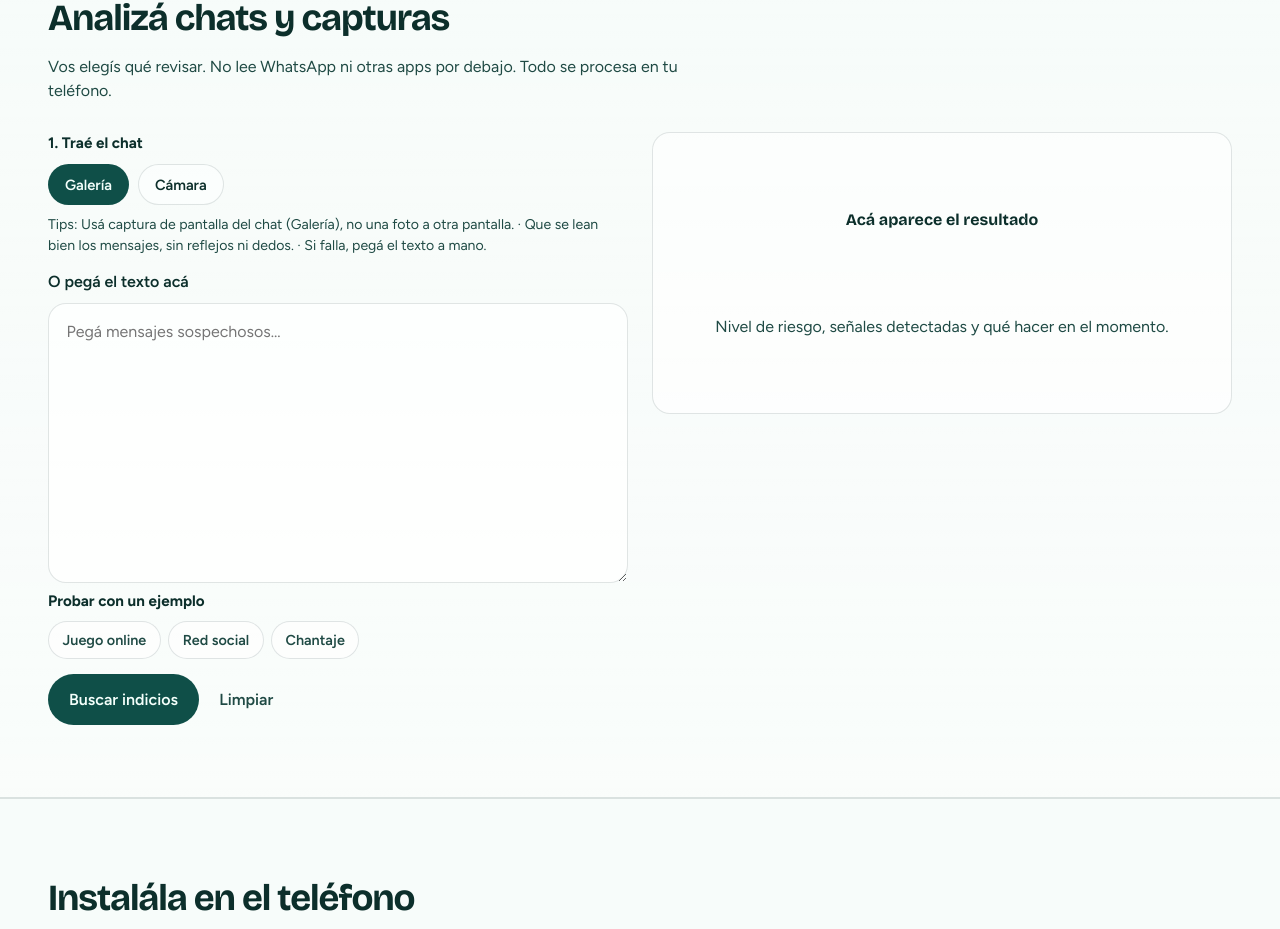
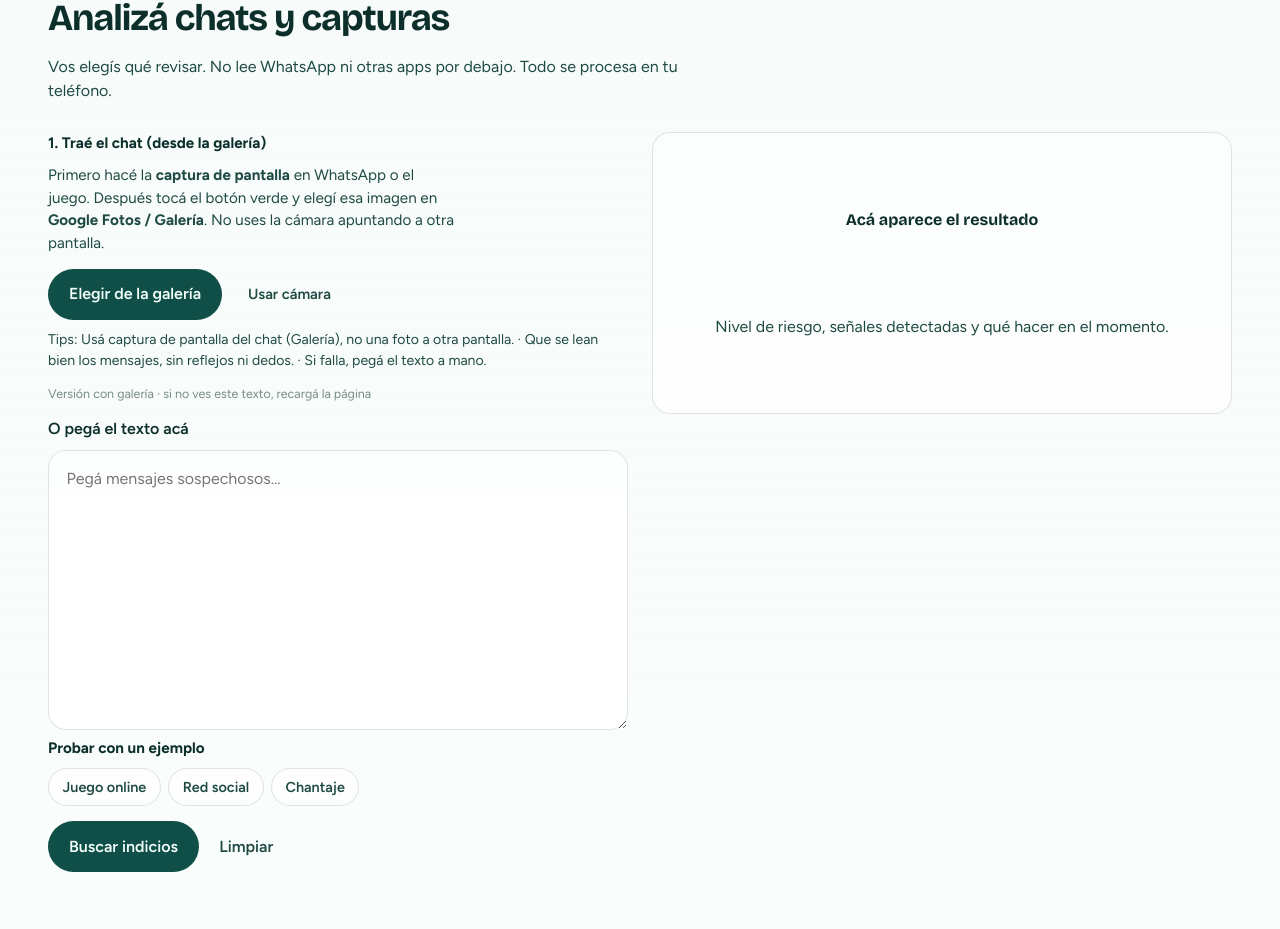
Before and after one commit to claudiomlarrea/senal-segura, a React (Vite) app: page / in a window 1280 px wide. Shown: the part 879-1808 px from the top of the page. Built offline with nearby package versions, Linux system fonts and the light colour scheme.

Commit message:
Priorizar galería y forzar actualización de la app.
El botón viejo abría solo la cámara; ahora el camino principal es elegir la captura desde Google Fotos/Galería.

Co-authored-by: Cursor <cursoragent@cursor.com>

```diff
--- a/src/App.css
+++ b/src/App.css
@@ -324,6 +324,19 @@ textarea {
   margin: 0 0 0.85rem;
   color: var(--ink-soft);
   font-size: 0.88rem;
+}
+
+.ocr-steps {
+  margin: 0 0 0.85rem;
+  color: var(--ink-soft);
+  font-size: 0.95rem;
+  max-width: 42ch;
+}
+
+.app-build {
+  margin: 0 0 0.85rem;
+  font-size: 0.78rem;
+  color: rgba(12, 47, 43, 0.55);
 }
 
 .sample-chips {
--- a/src/App.tsx
+++ b/src/App.tsx
@@ -221,12 +221,17 @@ export default function App() {
 
           <div className="analyze-grid">
             <div className="compose">
-              <p className="compose-label">1. Traé el chat</p>
+              <p className="compose-label">1. Traé el chat (desde la galería)</p>
+              <p className="ocr-steps">
+                Primero hacé la <strong>captura de pantalla</strong> en WhatsApp o el juego.
+                Después tocá el botón verde y elegí esa imagen en <strong>Google Fotos / Galería</strong>.
+                No uses la cámara apuntando a otra pantalla.
+              </p>
               <div className="input-modes">
                 <input
                   ref={galleryRef}
                   type="file"
-                  accept="image/*"
+                  accept="image/png,image/jpeg,image/jpg,image/webp,image/heic,image/heif,.png,.jpg,.jpeg,.webp"
                   hidden
                   onChange={(e) => void onImageSelected(e.target.files?.[0])}
                 />
@@ -240,25 +245,24 @@ export default function App() {
                 />
                 <button
                   type="button"
-                  className="btn btn-primary btn-small"
+                  className="btn btn-primary"
                   onClick={() => galleryRef.current?.click()}
                   disabled={ocrBusy}
                 >
-                  Galería
+                  Elegir de la galería
                 </button>
                 <button
                   type="button"
-                  className="btn btn-ghost btn-small"
+                  className="btn btn-text btn-small"
                   onClick={() => cameraRef.current?.click()}
                   disabled={ocrBusy}
                 >
-                  Cámara
+                  Usar cámara
                 </button>
               </div>
 
-              <p className="ocr-tips">
-                Tips: {OCR_TIPS.join(' · ')}
-              </p>
+              <p className="ocr-tips">Tips: {OCR_TIPS.join(' · ')}</p>
+              <p className="app-build">Versión con galería · si no ves este texto, recargá la página</p>
 
               {previewUrl && (
                 <div className="capture-preview">
--- a/src/main.tsx
+++ b/src/main.tsx
@@ -1,7 +1,25 @@
 import { StrictMode } from 'react'
 import { createRoot } from 'react-dom/client'
+import { registerSW } from 'virtual:pwa-register'
 import App from './App.tsx'
 import './index.css'
+
+registerSW({
+  immediate: true,
+  onRegisteredSW(_swUrl, registration) {
+    registration?.update()
+    // Revisa actualizaciones al volver a la app
+    document.addEventListener('visibilitychange', () => {
+      if (document.visibilityState === 'visible') {
+        void registration?.update()
+      }
+    })
+  },
+  onNeedRefresh() {
+    // Fuerza la versión nueva para no quedar con el botón viejo de cámara
+    window.location.reload()
+  },
+})
 
 createRoot(document.getElementById('root')!).render(
   <StrictMode>
```
